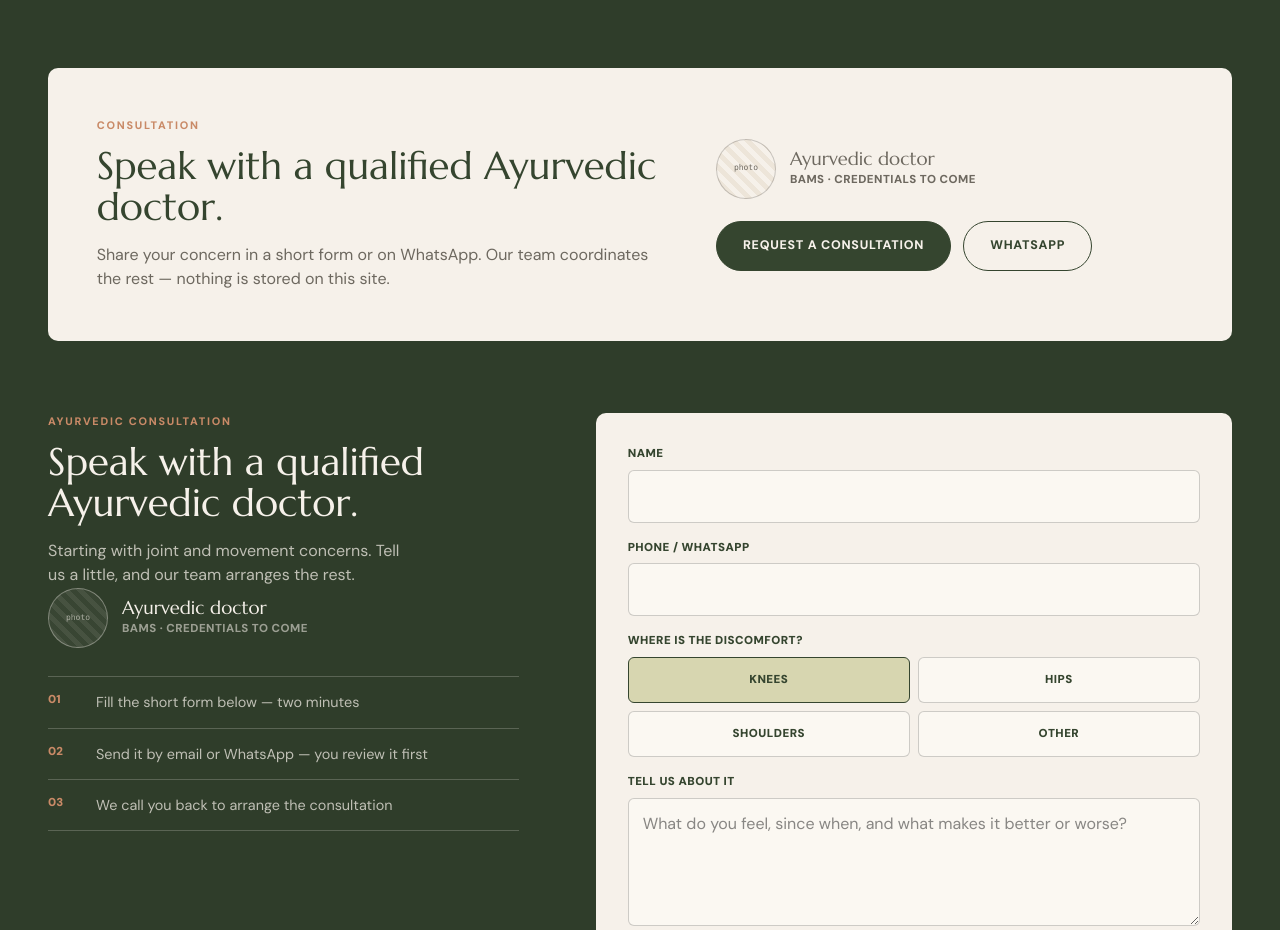
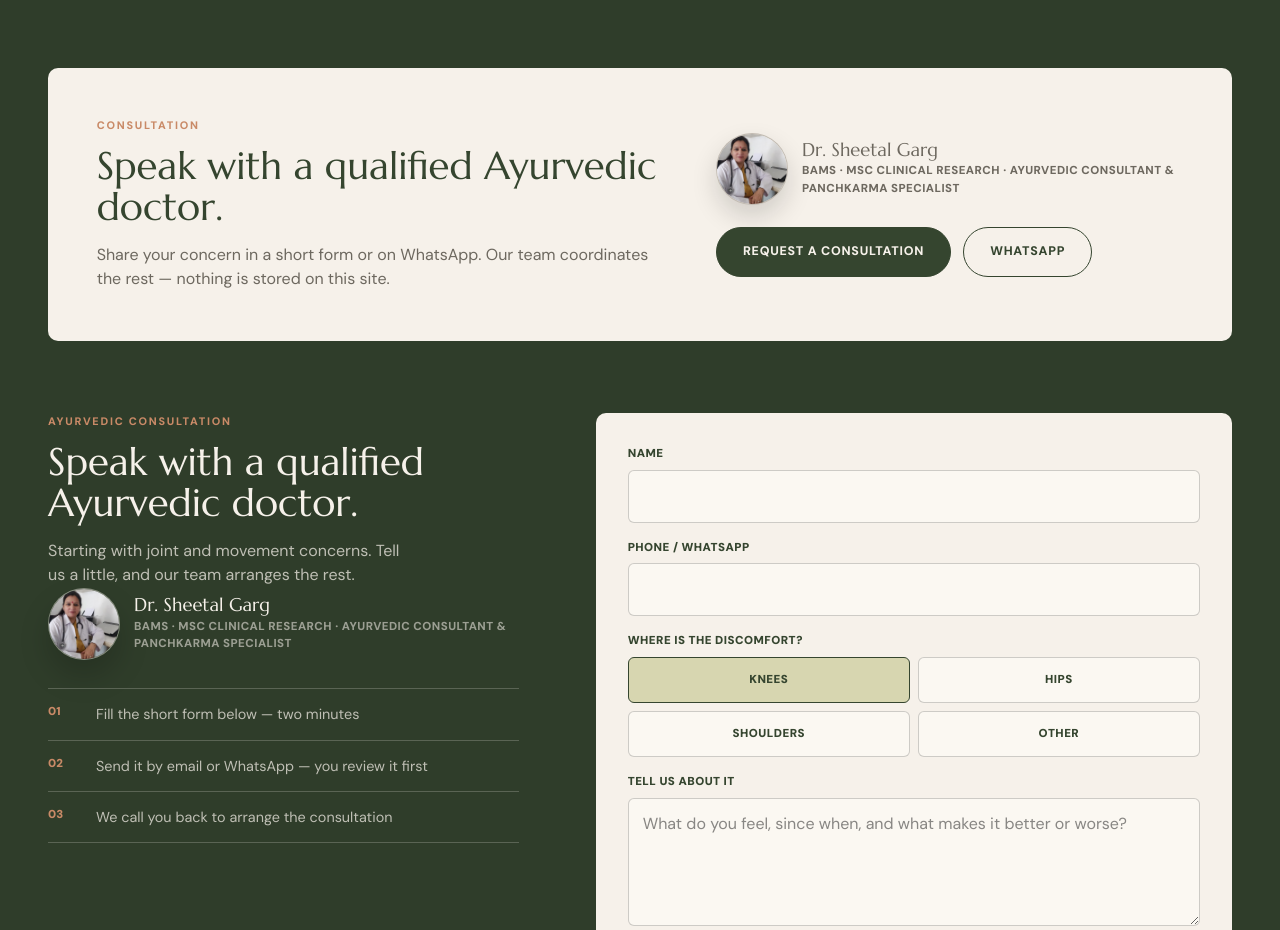
Before and after one commit to sakaarpuri/ellies, a Next.js app: page / in a window 1280 px wide. Shown: the part 1300-2230 px from the top of the page. Built offline with nearby package versions, Linux system fonts and the light colour scheme.

Commit message:
Add consultation doctor profile

```diff
--- a/src/app/globals.css
+++ b/src/app/globals.css
@@ -554,24 +554,20 @@ h3 {
 
 .doctor-photo {
   display: flex;
-  flex: 0 0 60px;
-  width: 60px;
-  height: 60px;
+  flex: 0 0 72px;
+  width: 72px;
+  height: 72px;
   align-items: center;
   justify-content: center;
   border: 1px solid rgba(21, 21, 21, 0.2);
   border-radius: 50%;
-  background: repeating-linear-gradient(
-    45deg,
-    var(--cream-deep),
-    var(--cream-deep) 5px,
-    var(--cream) 5px,
-    var(--cream) 10px
-  );
-  color: var(--muted);
-  font-family: ui-monospace, Menlo, monospace;
-  font-size: 0.5rem;
-  text-transform: lowercase;
+  overflow: hidden;
+  background: var(--cream-deep);
+  box-shadow: 0 12px 26px rgba(21, 21, 21, 0.16);
+}
+
+.doctor-photo img {
+  object-position: center 28%;
 }
 
 .doctor-row p {
@@ -591,14 +587,8 @@ h3 {
 
 .doctor-row.dark .doctor-photo {
   border-color: rgba(246, 241, 234, 0.35);
-  background: repeating-linear-gradient(
-    45deg,
-    rgba(246, 241, 234, 0.12),
-    rgba(246, 241, 234, 0.12) 5px,
-    rgba(246, 241, 234, 0.05) 5px,
-    rgba(246, 241, 234, 0.05) 10px
-  );
-  color: rgba(246, 241, 234, 0.6);
+  background: rgba(246, 241, 234, 0.12);
+  box-shadow: 0 16px 30px rgba(0, 0, 0, 0.18);
 }
 
 .doctor-row.dark p {
--- a/src/app/page.tsx
+++ b/src/app/page.tsx
@@ -1,10 +1,11 @@
 import type { Metadata } from "next";
+import Image from "next/image";
 import Link from "next/link";
 import { BotanicalCollage } from "@/components/BotanicalCollage";
 import { ConsultationIntakeSection } from "@/components/ConsultationIntakeSection";
 import { JsonLdScript } from "@/components/JsonLd";
 import { getFeaturedPosts } from "@/lib/wisdom";
-import { consultation } from "@/lib/site";
+import { consultation, doctor } from "@/lib/site";
 import { breadcrumbJsonLd, pageMetadata, webPageJsonLd } from "@/lib/seo";
 
 export const metadata: Metadata = pageMetadata({
@@ -117,12 +118,14 @@ export default function Home() {
         </div>
         <div>
           <div className="doctor-row">
-            <div className="doctor-photo" aria-hidden="true">
-              photo
+            <div className="doctor-photo">
+              <Image src={doctor.image} alt={doctor.name} width={72} height={72} />
             </div>
             <div>
-              <p>Ayurvedic doctor</p>
-              <small>BAMS · credentials to come</small>
+              <p>{doctor.name}</p>
+              <small>
+                {doctor.credentials} · {doctor.title}
+              </small>
             </div>
           </div>
           <div className="consult-actions">
--- a/src/components/ConsultationIntakeSection.tsx
+++ b/src/components/ConsultationIntakeSection.tsx
@@ -1,4 +1,6 @@
+import Image from "next/image";
 import { ConsultationIntakeForm } from "@/components/ConsultationIntakeForm";
+import { doctor } from "@/lib/site";
 
 const expectations = [
   "Fill the short form below — two minutes",
@@ -21,12 +23,14 @@ export function ConsultationIntakeSection() {
           rest.
         </p>
         <div className="doctor-row dark">
-          <div className="doctor-photo" aria-hidden="true">
-            photo
+          <div className="doctor-photo">
+            <Image src={doctor.image} alt={doctor.name} width={72} height={72} />
           </div>
           <div>
-            <p>Ayurvedic doctor</p>
-            <small>BAMS · credentials to come</small>
+            <p>{doctor.name}</p>
+            <small>
+              {doctor.credentials} · {doctor.title}
+            </small>
           </div>
         </div>
         <ol>
--- a/src/lib/site.ts
+++ b/src/lib/site.ts
@@ -29,6 +29,13 @@ export const consultation = {
     "https://wa.me/917717607269?text=Hello%2C%20I%20came%20from%20Ellie%27s%20Botanics.%20I%20would%20like%20professional%20guidance%20for%20a%20joint%20comfort%20concern.",
 };
 
+export const doctor = {
+  name: "Dr. Sheetal Garg",
+  image: "/images/dr-sheetal-garg.png",
+  title: "Ayurvedic consultant & Panchkarma specialist",
+  credentials: "BAMS · MSc Clinical Research",
+};
+
 export const navItems = [
   { label: "Home", href: "/" },
   { label: "Journal", href: "/education" },
```
Also changed, not shown: public/images/dr-sheetal-garg.png (added).
